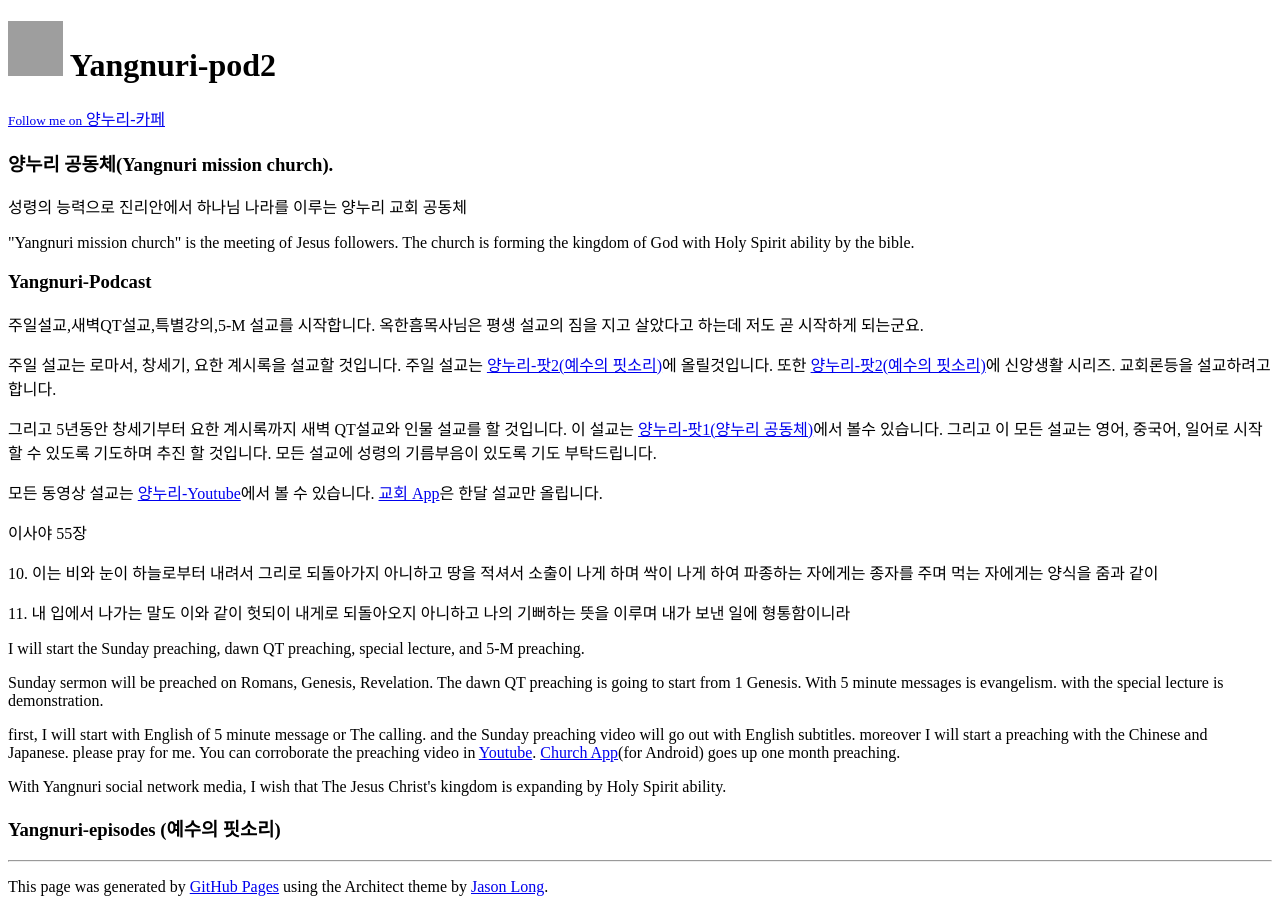
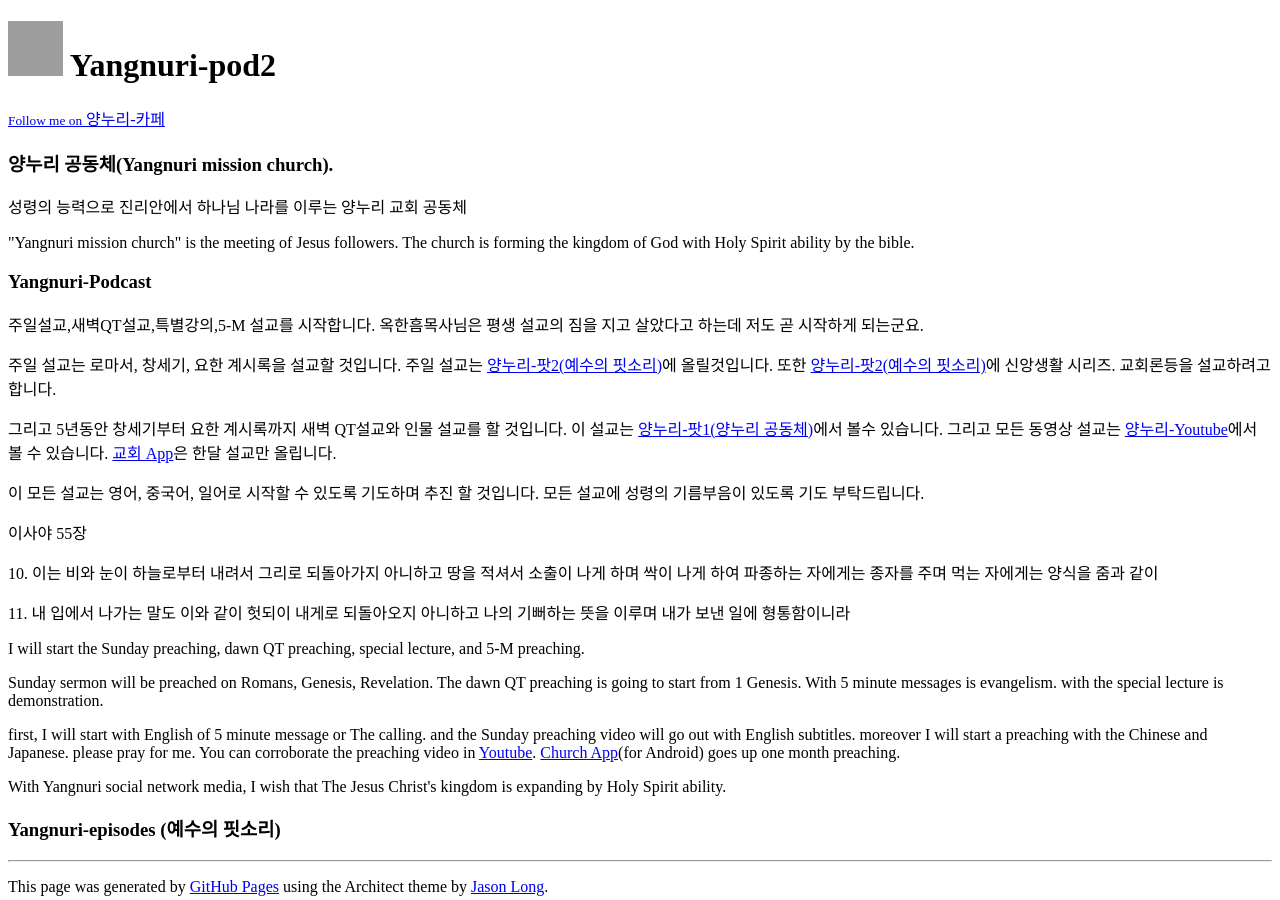
Before and after one commit to yangnuri2/yangnuri2.github.io, a Jekyll site: the page built from _posts/2015-1-3-yang-1-1.md, in a window 1280 px wide and 900 px high. Built offline with Jekyll 4.4.1, drawn with Linux system fonts in a browser that asks for light colours; grey boxes are pictures that could not be loaded.

Commit message:
Update default.html

```diff
--- a/_layouts/default.html
+++ b/_layouts/default.html
@@ -71,10 +71,9 @@ The church is forming the kingdom of God with Holy Spirit ability by the bible.<
 
 <p>주일 설교는 로마서, 창세기, 요한 계시록을 설교할 것입니다. 주일 설교는 <a href="http://yangnuri2.github.io" class="양누리-팟2(예수의 핏소리)">양누리-팟2(예수의 핏소리)</a>에 올릴것입니다. 또한 <a href="http://yangnuri2.github.io" class="양누리-팟2(예수의 핏소리)">양누리-팟2(예수의 핏소리)</a>에 신앙생활 시리즈. 교회론등을 설교하려고 합니다.</p>
 
-<p> 그리고 5년동안 창세기부터 요한 계시록까지 새벽 QT설교와 인물 설교를 할 것입니다. 이 설교는 <a href="http://yangnuri.github.io/" class="양누리-팟1(양누리 공동체)">양누리-팟1(양누리 공동체)</a>에서 볼수 있습니다. 그리고 이 모든 설교는 영어, 중국어, 일어로 시작할 수 있도록 기도하며 추진 할 것입니다. 모든 설교에 성령의 기름부음이 있도록 기도 부탁드립니다.</p>
+<p> 그리고 5년동안 창세기부터 요한 계시록까지 새벽 QT설교와 인물 설교를 할 것입니다. 이 설교는 <a href="http://yangnuri.github.io/" class="양누리-팟1(양누리 공동체)">양누리-팟1(양누리 공동체)</a>에서 볼수 있습니다. 그리고 모든 동영상 설교는 <a href="http://www.youtube.com/channel/UCcx23KhkV_-P7ZygYCq8wFw" class="양누리-Youtube">양누리-Youtube</a>에서 볼 수 있습니다. <a href="https://play.google.com/store/apps/details?id=vercoop.yangnuri.app&hl=en_GB" class="교회 App">교회 App</a>은 한달 설교만 올립니다.</p>
 
- <p>모든 동영상 설교는 <a href="http://www.youtube.com/channel/UCcx23KhkV_-P7ZygYCq8wFw" class="양누리-Youtube">양누리-Youtube</a>에서 볼 수 있습니다. <a href="https://play.google.com/store/apps/details?id=vercoop.yangnuri.app&hl=en_GB" class="교회 App">교회 App</a>은 한달 설교만 올립니다.</p>
-
+<p>이 모든 설교는 영어, 중국어, 일어로 시작할 수 있도록 기도하며 추진 할 것입니다. 모든 설교에 성령의 기름부음이 있도록 기도 부탁드립니다.</p>
 
 <p>이사야 55장</p>
 <p>10. 이는 비와 눈이 하늘로부터 내려서 그리로 되돌아가지 아니하고 땅을 적셔서 소출이 나게 하며 싹이 나게 하여 파종하는 자에게는 종자를 주며 먹는 자에게는 양식을 줌과 같이</p>
```
